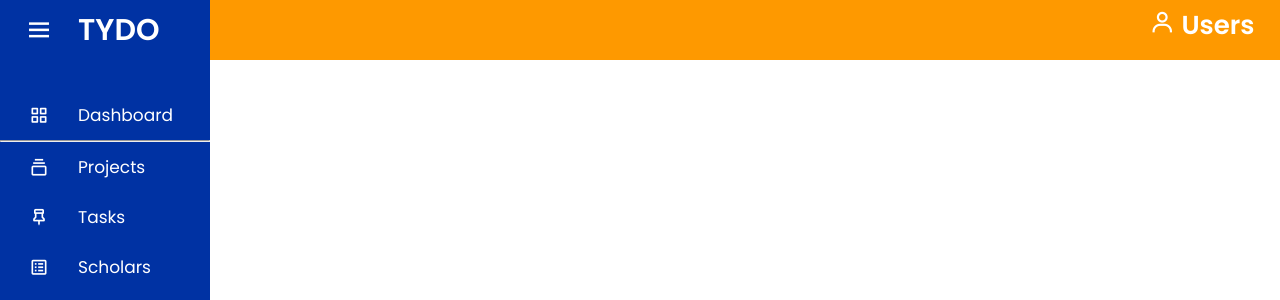
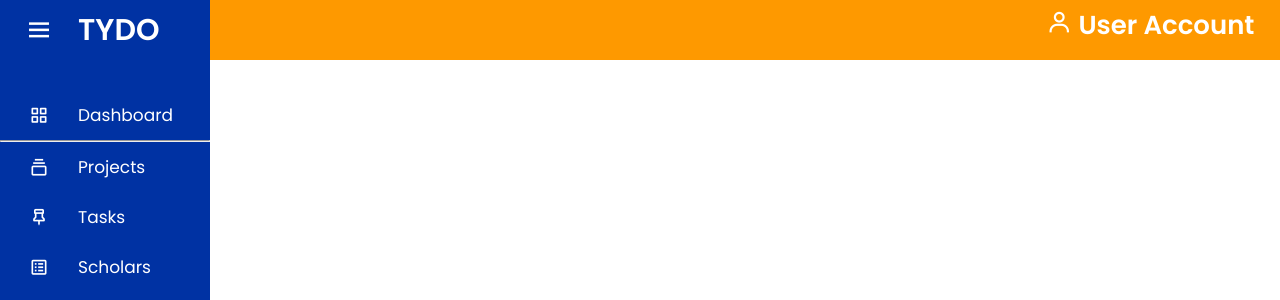
Before and after one commit to aecliam/New-iTask, a PHP site: page /index-new.php in a window 1280 px wide. Shown: the top 300 px of the page. Run offline with PHP 8.4, Linux system fonts and the light colour scheme.

Commit message:
Update index-new.php

```diff
--- a/index-new.php
+++ b/index-new.php
@@ -112,13 +112,11 @@
                     <div class="text header text-align">
                         <a href="user-profile.php">
                             <i class='bx bx-user'></i>
-                            <span class="link-name" href="user-profile.php"> Users </span> <!-- change to user account, fetch from db -->
+                            <span class="link-name" href="user-profile.php"> User Account </span> <!-- change to user account, fetch from db -->
                         </a>
                     </div>
                 </div>
             </section>
-
-
 
         <section class="home-section">
             <div class="home-content">
```
